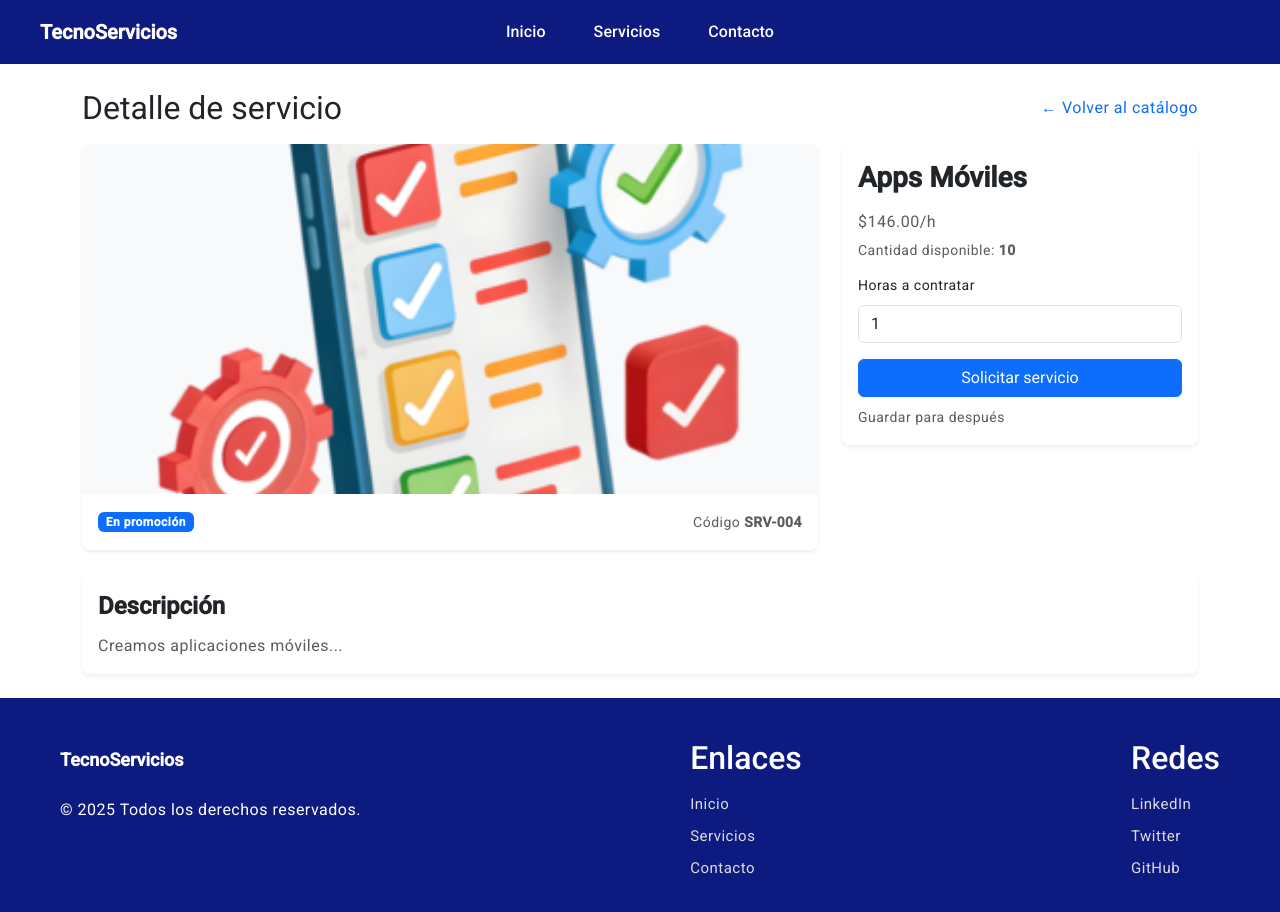
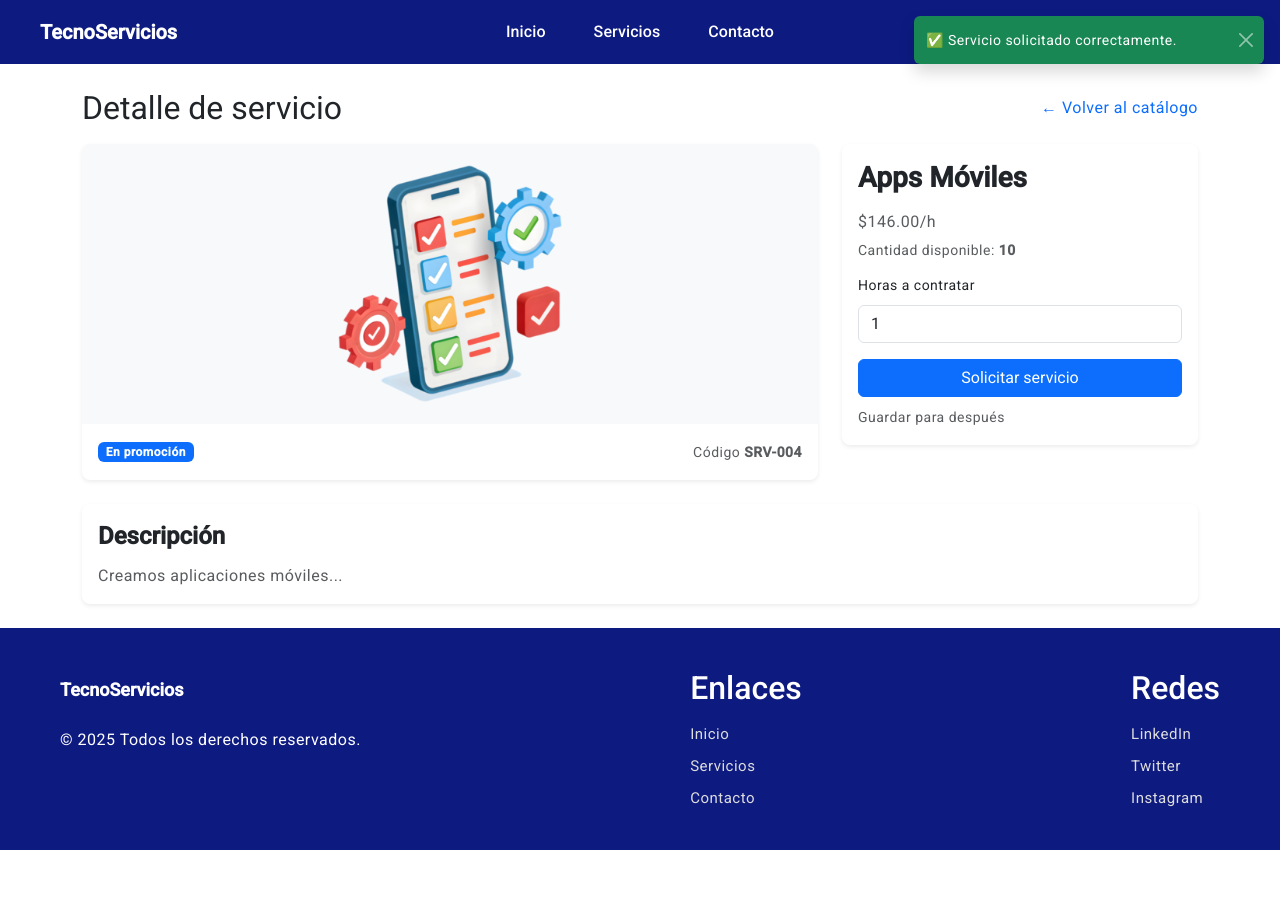
Before and after one commit to MajoS7/TecnoServicios, an Angular app: page /services/01d5cabc-e0c5-42da-853d-7f167b16db36 in a window 1280 px wide. Both pictures are taken after a click on the button "Solicitar servicio". Shown: the top 912 px of the page. After the commit the page ends 850 px from the top, so only its background shows below. Built offline with nearby package versions, Linux system fonts and the light colour scheme.

Commit message:
Se mejoran las imagenes y se enrutan todos los enlaces. Se agrega toast para el botón solicitar servicio

```diff
--- a/package.json
+++ b/package.json
@@ -34,6 +34,7 @@
     "@angular-devkit/build-angular": "^18.2.19",
     "@angular/cli": "^18.2.19",
     "@angular/compiler-cli": "^18.2.0",
+    "@types/bootstrap": "^5.2.10",
     "@types/express": "^4.17.17",
     "@types/jasmine": "~5.1.0",
     "@types/node": "^18.18.0",
--- a/src/app/components/footer/footer.component.html
+++ b/src/app/components/footer/footer.component.html
@@ -9,17 +9,17 @@
     <!-- Columna 2 -->
     <div class="footer-column">
       <h4>Enlaces</h4>
-      <a href="#">Inicio</a>
-      <a href="#">Servicios</a>
-      <a href="#">Contacto</a>
+      <a routerLink="/">Inicio</a>
+      <a routerLink="/services">Servicios</a>
+      <a routerLink="/contact">Contacto</a>
     </div>
 
     <!-- Columna 3 -->
     <div class="footer-column">
       <h4>Redes</h4>
-      <a href="#">LinkedIn</a>
-      <a href="#">Twitter</a>
-      <a href="#">GitHub</a>
+      <a href="https://co.linkedin.com/" target="_blank">LinkedIn</a>
+      <a href="https://x.com/" target="_blank">Twitter</a>
+      <a href="https://www.instagram.com/" target="_blank">Instagram</a>
     </div>
   </div>
 </footer>
--- a/src/app/components/footer/footer.component.ts
+++ b/src/app/components/footer/footer.component.ts
@@ -1,9 +1,11 @@
 import { Component, OnInit } from '@angular/core';
+import { RouterLink } from '@angular/router';
 
 @Component({
   selector: 'ts-footer',
   templateUrl: './footer.component.html',
   standalone: true,
+  imports: [RouterLink],
   styleUrls: ['./footer.component.css']
 })
 export class FooterComponent implements OnInit {
--- a/src/app/views/home/home.component.html
+++ b/src/app/views/home/home.component.html
@@ -5,8 +5,8 @@
       <h1>Soluciones tecnológicas que impulsan tu negocio</h1>
       <p>Desarrollo web, integración, soporte y consultoría con enfoque en resultados.</p>
       <div class="buttons">
-        <button class="btn btn-primary">Explorar servicios</button>
-        <button class="btn btn-secondary">Contáctanos</button>
+        <button routerLink="/services" class="btn btn-primary">Explorar servicios</button>
+        <button routerLink="/contact" class="btn btn-secondary">Contáctanos</button>
       </div>
     </div>
 
--- a/src/app/views/home/home.component.ts
+++ b/src/app/views/home/home.component.ts
@@ -2,6 +2,7 @@ import { Component, OnInit } from '@angular/core';
 import { CommonModule } from '@angular/common';
 import { MatTabsModule } from '@angular/material/tabs';
 import { MatButtonModule } from '@angular/material/button';
+import { RouterLink } from '@angular/router';
 
 
 @Component({
@@ -9,7 +10,7 @@ import { MatButtonModule } from '@angular/material/button';
   templateUrl: './home.component.html',
   standalone: true,
   styleUrls: ['./home.component.css'],
-  imports: [CommonModule, MatTabsModule, MatButtonModule]
+  imports: [CommonModule, MatTabsModule, MatButtonModule, RouterLink]
 })
 export class HomeComponent implements OnInit {
 
--- a/src/app/views/service-details/service-details.component.css
+++ b/src/app/views/service-details/service-details.component.css
@@ -1,15 +1,14 @@
 .image-wrapper {
-  width: 100%;
-  max-height: 350px;       /* altura máxima opcional */
-  overflow: hidden;
+  height: 280px;               /* ajusta según tu diseño */
   display: flex;
   justify-content: center;
   align-items: center;
-  background: #f8f9fa;     /* fondo gris claro */
+  background-color: #f8f9fa;   /* color neutro para el fondo */
+  overflow: hidden;
 }
 
 .image-wrapper img {
-  width: 100%;
-  height: auto;            /* mantiene proporción */
-  object-fit: contain;     /* ajusta sin cortar */
+  max-width: 100%;
+  max-height: 100%;
+  object-fit: contain;  /* muestra toda la imagen sin cortes */
 }
--- a/src/app/views/service-details/service-details.component.html
+++ b/src/app/views/service-details/service-details.component.html
@@ -2,7 +2,7 @@
   <!-- ENCABEZADO -->
   <div class="d-flex justify-content-between align-items-center mb-3">
     <h4 class="mb-0">Detalle de servicio</h4>
-    <a routerLink="/servicesCatalog" class="text-decoration-none">
+    <a routerLink="/services" class="text-decoration-none">
       ← Volver al catálogo
     </a>
   </div>
@@ -11,9 +11,8 @@
     <!-- IMAGEN Y BADGE -->
     <div class="col-md-8">
       <div class="card border-0 shadow-sm rounded-3 overflow-hidden">
-       <div class="image-wrapper">
-          <img [src]="service?.image || 'assets/services/placeholder.jpg'"
-               alt="{{ service?.name }}">
+        <div class="image-wrapper">
+          <img [src]="service?.image || 'assets/services/placeholder.jpg'" alt="{{ service?.name }}">
         </div>
 
         <div class="card-body d-flex justify-content-between align-items-center">
@@ -44,7 +43,7 @@
         </div>
 
         <!-- BOTÓN PRINCIPAL -->
-        <button class="btn btn-primary w-100 mb-2">
+        <button type="button" class="btn btn-primary w-100 mb-2" (click)="showToast()">
           Solicitar servicio
         </button>
 
@@ -64,3 +63,15 @@
     </p>
   </div>
 </div>
+
+<!-- TOAST -->
+<div class="toast-container position-fixed top-0 end-0 p-3">
+  <div id="serviceToast" class="toast align-items-center text-bg-success border-0" role="alert">
+    <div class="d-flex">
+      <div class="toast-body">
+        ✅ Servicio solicitado correctamente.
+      </div>
+      <button type="button" class="btn-close btn-close-white me-2 m-auto" data-bs-dismiss="toast"></button>
+    </div>
+  </div>
+</div>
--- a/src/app/views/service-details/service-details.component.ts
+++ b/src/app/views/service-details/service-details.component.ts
@@ -1,16 +1,17 @@
 import { Component, OnInit } from '@angular/core';
-import { ActivatedRoute } from '@angular/router';
+import { ActivatedRoute, RouterLink } from '@angular/router';
 import { ServiceService } from '../../services/service.service';
 import Service from '../../models/Service';
 import { FormsModule } from '@angular/forms';
 import { CommonModule } from '@angular/common';
+import { Toast } from 'bootstrap';
 
 @Component({
   selector: 'ts-service-details',
   templateUrl: './service-details.component.html',
   standalone: true,
   styleUrls: ['./service-details.component.css'],
-  imports: [CommonModule, FormsModule]
+  imports: [CommonModule, FormsModule, RouterLink]
 })
 export class ServiceDetailsComponent implements OnInit {
 
@@ -26,5 +27,17 @@ export class ServiceDetailsComponent implements OnInit {
     this.service = this.serviceDetail.getById(id);
   }
 
+  async showToast() {
+    if (typeof window !== 'undefined') {
+      const bootstrap = await import('bootstrap');
+      const toastEl = document.getElementById('serviceToast');
+      if (toastEl) {
+        const toast = new bootstrap.Toast(toastEl);
+        toast.show();
+      }
+    }
+  }
+
+
 
 }
--- a/src/app/views/services-catalog/services-catalog.component.css
+++ b/src/app/views/services-catalog/services-catalog.component.css
@@ -44,3 +44,10 @@
 .card-footer .small {
   font-size: 0.85rem;
 }
+
+.card-img-top.fixed-img {
+  height: 180px;       /* Ajusta la altura a lo que necesites */
+  object-fit: contain; /* Mantiene la proporción y no corta */
+  background-color: #f8f9fa; /* Fondo gris clarito */
+  padding: 10px;       /* Opcional: un poco de respiro alrededor */
+}
--- a/src/app/views/services-catalog/services-catalog.component.html
+++ b/src/app/views/services-catalog/services-catalog.component.html
@@ -30,7 +30,7 @@
       <div class="col-12 col-sm-6 col-md-4 col-lg-3">
         <div class="card h-100 shadow-sm border-0 rounded-5 overflow-hidden">
           <img [src]="service.image || 'assets/services/placeholder.jpg'"
-               class="card-img-top"
+               class="card-img-top fixed-img"
                alt="{{ service.name }}">
           <div class="card-body p-3">
             <h6 class="card-title mb-1">{{ service.name }}</h6>
```
Also changed, not shown: 1 other file (tests, documents, lock files or other folders).
